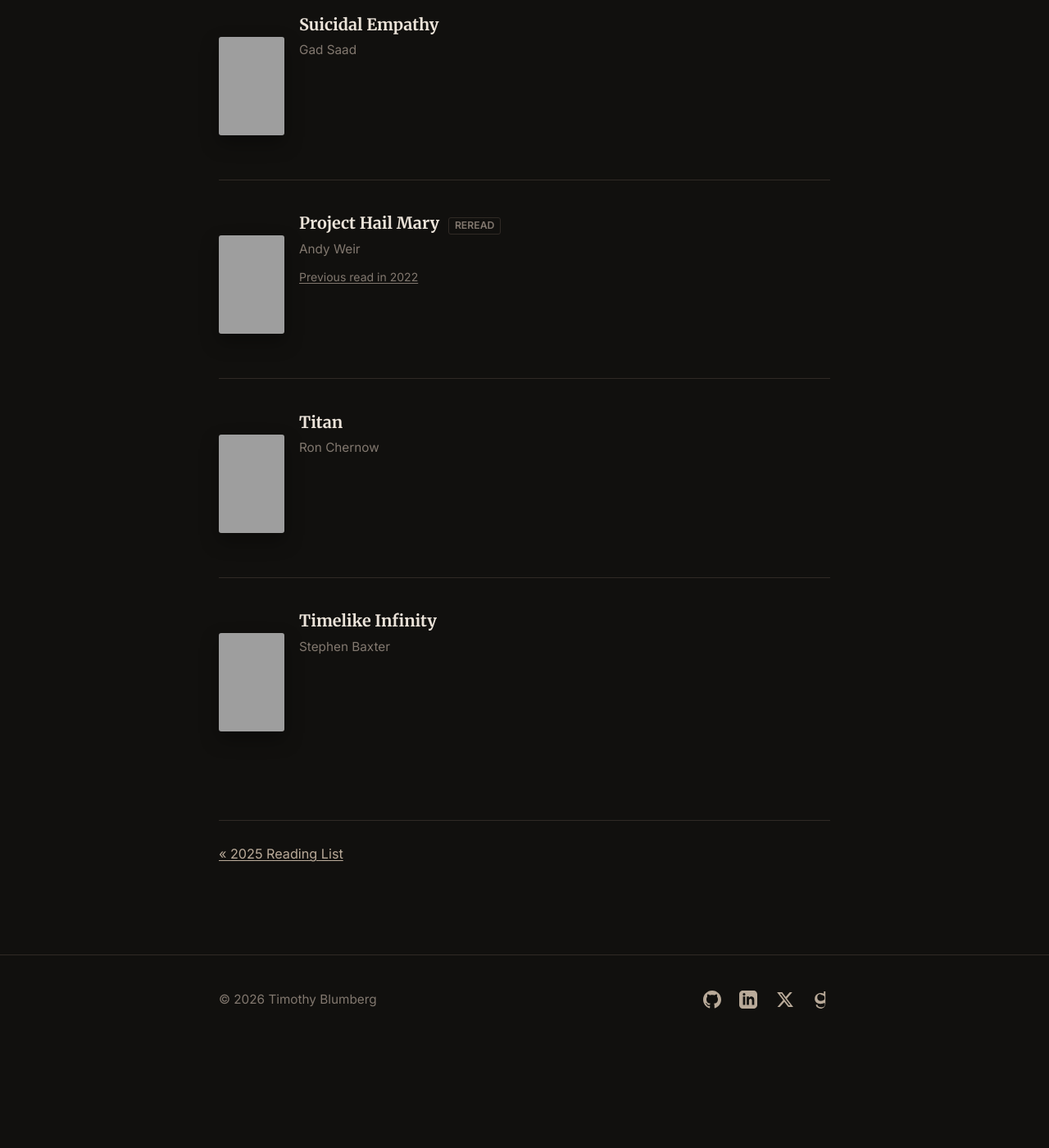
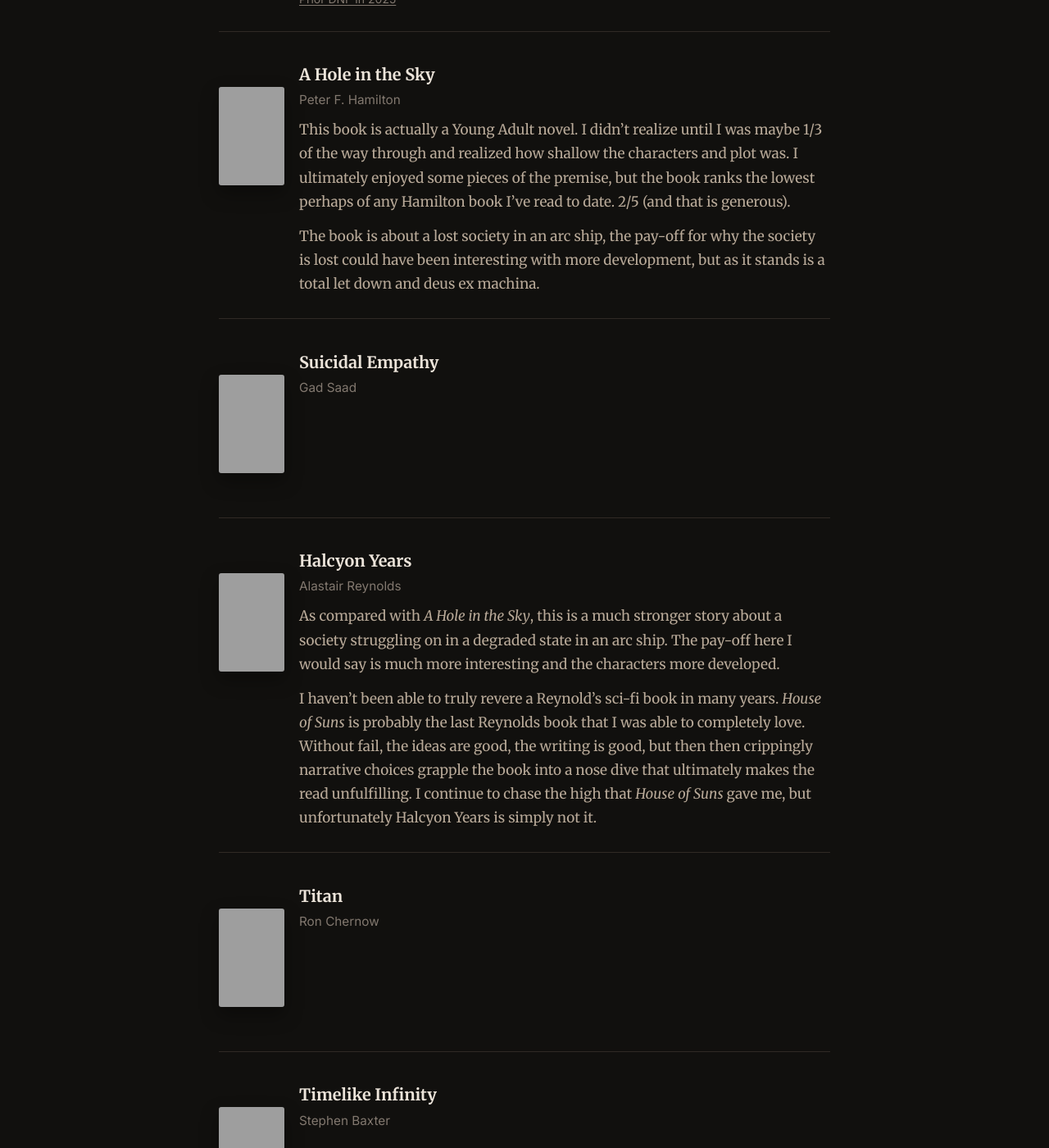
Before and after one commit to TimelyToga/TimelyToga.github.io, a Jekyll site: the page built from _reading/2026-reading-list.md, in a window 1280 px wide and 1400 px high, scrolled down 3780 px. Shown: the whole window at 82% size. Built offline with Jekyll 4.4.1, drawn with Linux system fonts in a browser that asks for light colours; before the commit the page ends 5052 px from its top, so only the background shows below that; some of the changed text lies outside the part shown; grey boxes are pictures that could not be loaded.

Commit message:
More content in 2026

```diff
--- a/_data/reading/2026.yml
+++ b/_data/reading/2026.yml
@@ -34,6 +34,14 @@
 
           - >-
             The story and world is extremely interesting. I feel like the author is slightly less polished at unifying the different threads of a story into a coherent storyline. I felt this was good not great as a read. There are sections (such as the robots becoming conscious) where the book was elevated from a 6/10 to a 9.5/10. If the whole book would have just closely followed those robots then I think it would have been far stronger.
+      - book_id: 'project-hail-mary'
+        title: 'Project Hail Mary'
+        author: 'Andy Weir'
+        cover: 'https://covers.openlibrary.org/b/id/11200092-M.jpg'
+        attempt: 'reread'
+        notes:
+          - >-
+            Just as exquisite as the first read, but read again in preparation for the movie release this year. Enjoyed the book and the movie in equal parts and for different reasons. The movie is an extremely faithful adaptation, but cuts out a lot of the scientific content and rather makes vague references that readers will catch as nods to content not covered in the film.
       - book_id: 'a-splendid-exchange'
         title: 'A Splendid Exchange'
         author: 'William J. Bernstein'
@@ -94,15 +102,23 @@
         notes:
           - >-
             This book is actually a Young Adult novel. I didn't realize until I was maybe 1/3 of the way through and realized how shallow the characters and plot was. I ultimately enjoyed some pieces of the premise, but the book ranks the lowest perhaps of any Hamilton book I've read to date. 2/5 (and that is generous).
+
+          - >-
+            The book is about a lost society in an arc ship, the pay-off for why the society is lost could have been interesting with more development, but as it stands is a total let down and deus ex machina.
       - book_id: 'suicidal-empathy'
         title: 'Suicidal Empathy'
         author: 'Gad Saad'
         cover: 'https://images.booksense.com/images/533/446/9780063446533.jpg'
-      - book_id: 'project-hail-mary'
-        title: 'Project Hail Mary'
-        author: 'Andy Weir'
-        cover: 'https://covers.openlibrary.org/b/id/11200092-M.jpg'
-        attempt: 'reread'
+      - book_id: 'halcyon-years'
+        title: 'Halcyon Years'
+        author: 'Alastair Reynolds'
+        cover: 'https://www.hachettebookgroup.com/wp-content/uploads/2025/11/9780316607087.jpg'
+        notes:
+          - >-
+            As compared with _A Hole in the Sky_, this is a much stronger story about a society struggling on in a degraded state in an arc ship. The pay-off here I would say is much more interesting and the characters more developed.
+
+          - >-
+            I haven't been able to truly revere a Reynold's sci-fi book in many years. _House of Suns_ is probably the last Reynolds book that I was able to completely love. Without fail, the ideas are good, the writing is good, but then then crippingly narrative choices grapple the book into a nose dive that ultimately makes the read unfulfilling. I continue to chase the high that _House of Suns_ gave me, but unfortunately Halcyon Years is simply not it.
       - book_id: 'titan'
         title: 'Titan'
         author: 'Ron Chernow'
```
